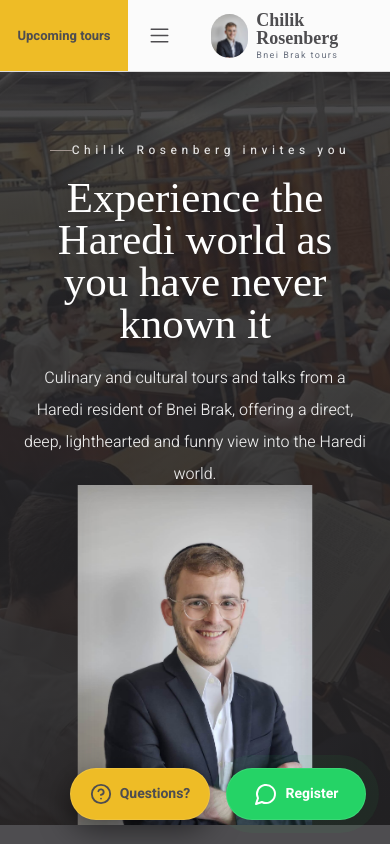
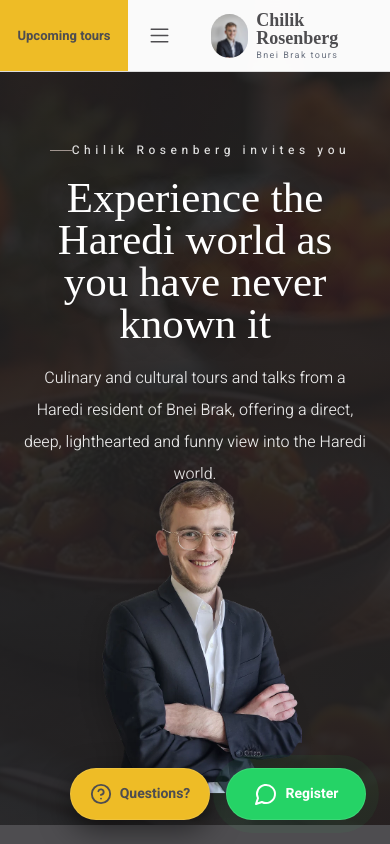
Before and after one commit to mirirosen/chilik-rosenberg, a React (Vite) app: page / in a window 390 px wide. Shown: the top 844 px of the page. Built offline with nearby package versions, Linux system fonts and the light colour scheme; no server answers; the database is empty; a web font is replaced by a local one.

Commit message:
Use recovered Figma portrait and food assets

```diff
--- a/src/components/Hero.jsx
+++ b/src/components/Hero.jsx
@@ -1,5 +1,5 @@
 import { useTranslation } from 'react-i18next';
-import profileImage from '../assets/hilik-profile.jpeg';
+import profileImage from '../assets/hilik-standing.webp';
 
 const Hero = () => {
   const { t } = useTranslation();
@@ -30,8 +30,8 @@ const Hero = () => {
             <span>{t('hero.figmaCta')}</span><span aria-hidden="true">←</span>
           </button>
         </div>
-        <div className="figma-portrait absolute bottom-0 left-1/2 h-[300px] w-[235px] -translate-x-1/2 overflow-hidden md:h-[260px] md:w-[200px]">
-          <img src={profileImage} alt={t('header.title')} className="h-full w-full object-cover object-top" />
+        <div className="figma-portrait absolute bottom-0 left-1/2 h-[300px] w-[235px] -translate-x-1/2 overflow-hidden md:h-[360px] md:w-[280px]">
+          <img src={profileImage} alt={t('header.title')} className="h-full w-full object-contain object-bottom" />
         </div>
       </div>
     </header>
--- a/src/index.css
+++ b/src/index.css
@@ -155,7 +155,7 @@
 }
 .main-header .nav-link { color:#4E4D50; }
 .main-header .nav-link::after { background:#EEBC26; }
-.figma-hero { background: #333234 url('/hero-images/img1.jpg') center/cover no-repeat; }
+.figma-hero { background: #333234 url('/src/assets/figma-food-table.jpg') center/cover no-repeat; }
 .figma-hero-overlay { background: linear-gradient(90deg,rgba(35,34,36,.97),rgba(51,49,51,.83) 58%,rgba(51,49,51,.58)); }
 .figma-title { text-shadow: 0 3px 24px rgba(0,0,0,.3); }
 .figma-eyebrow::before { content:''; display:inline-block; width:52px; height:1px; margin-left:18px; vertical-align:middle; background:#A0948E; }
@@ -187,6 +187,6 @@
   .figma-title { font-size:43px; line-height:.98; margin-bottom:16px; }
   .figma-eyebrow { font-size:12px; margin-bottom:17px; }
   .figma-eyebrow::before { width:22px; margin-left:10px; }
-  .figma-portrait { width:235px; height:340px; border-radius:0; filter:none; }
-  .figma-portrait::after { box-shadow:inset 0 0 18px 10px rgba(46,45,47,.08); }
+  .figma-portrait { width:255px; height:365px; border-radius:0; filter:none; }
+  .figma-portrait::after { display:none; }
 }
```
Also changed, not shown: src/assets/figma-food-table.jpg (added), src/assets/hilik-standing.webp (added).
